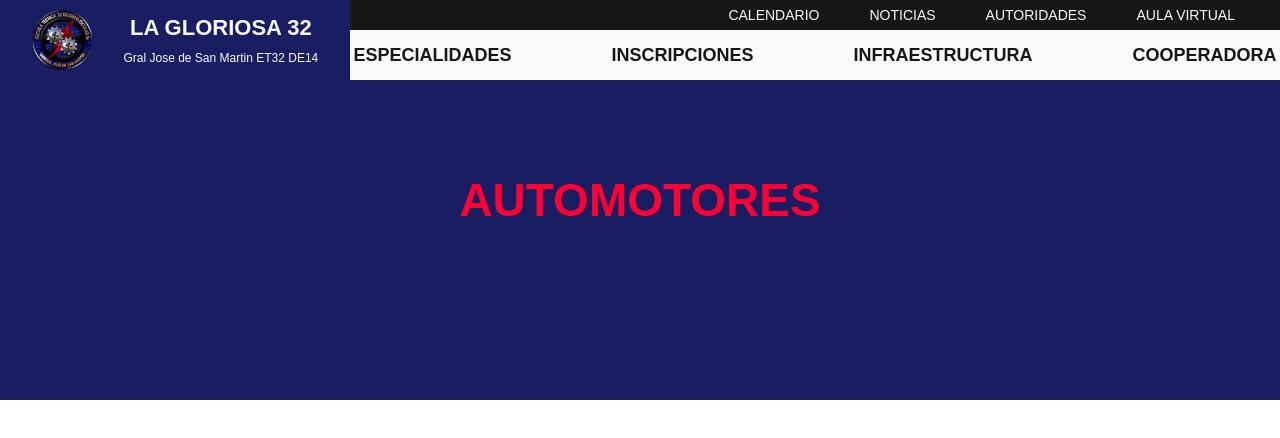
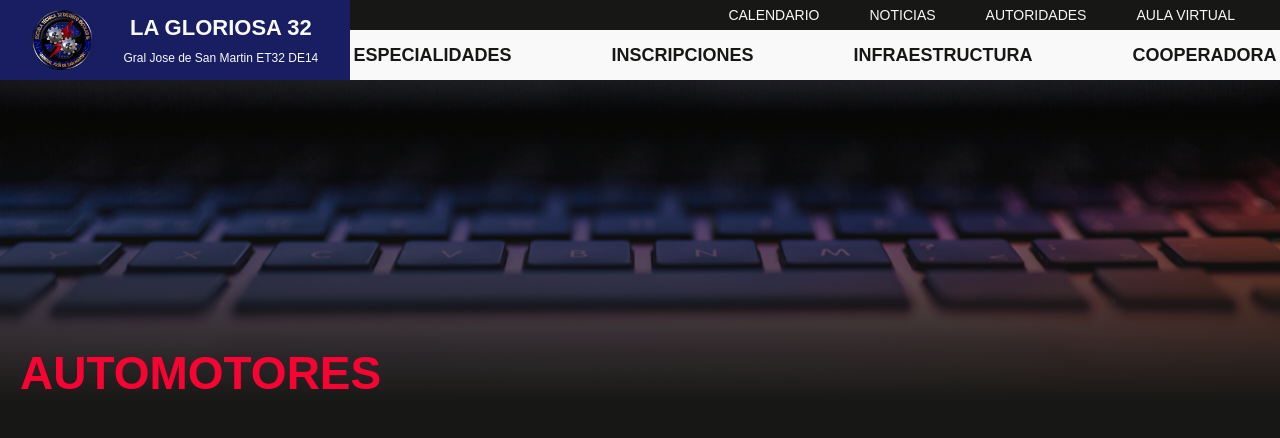
Before and after one commit to consor92/escuelaTecnica32, a Next.js app: page /discipline/automotores in a window 1280 px wide. Shown: the top 438 px of the page. Built offline with nearby package versions, Linux system fonts and the light colour scheme.

Commit message:
fixed StyleDisciplinePage

```diff
--- a/src/Components/Disciplines/Disciplines.js
+++ b/src/Components/Disciplines/Disciplines.js
@@ -30,10 +30,12 @@ const Disciplines = ({ props, showAs }) => {
   }
 
   if (showAs === 'discipline') {
-    console.log('props',props)
+    console.log('props', props)
     return (
-      <div className={Style.container__discipline}>
-        <h1>{props.titleUppercase}</h1>
+      <div className={Style.containerPage}>
+        <div className={Style.container__discipline}>
+          <h1>{props.titleUppercase}</h1>
+        </div>
       </div>
     )
   }
--- a/src/Components/Disciplines/Disciplines.module.css
+++ b/src/Components/Disciplines/Disciplines.module.css
@@ -120,16 +120,40 @@
   border-radius: 0 25px 0 25px;
 }
 
+
+.containerPage{
+  width: 100%;
+  height: 100vh;
+  background-color: var(--background--black);
+}
+
 .container__discipline {
   width: 100%;
   height: 50vh;
   display: flex;
-  justify-content: center;
-  align-items: center;
+  position: relative;
+  justify-content: flex-start;
+  align-items: flex-end;
   background-color: var(--background--blue);
+  background-image: url('../../Assets/Images/bg_page_computacion2.jpg');
+  background-size: cover;
+  background-position: center;
 }
+
+.container__discipline::after {
+  content: '';
+  position: absolute;
+  top: 2px;
+  left: 0;
+  width: 100%;
+  height: 100%;
+  background: linear-gradient(to top, rgba(23, 23, 21, 1), rgba(23, 23, 21, 0));
+}
+
 
 .container__discipline h1 {
   font-size: var(--font-size--big);
   color: var(--font-color--redIntense);
+  z-index: 1;
+  margin-left: 20px;
 }
```
Also changed, not shown: src/Assets/Images/bg_page_computacion.jpg (added), src/Assets/Images/bg_page_computacion2.jpg (added).
